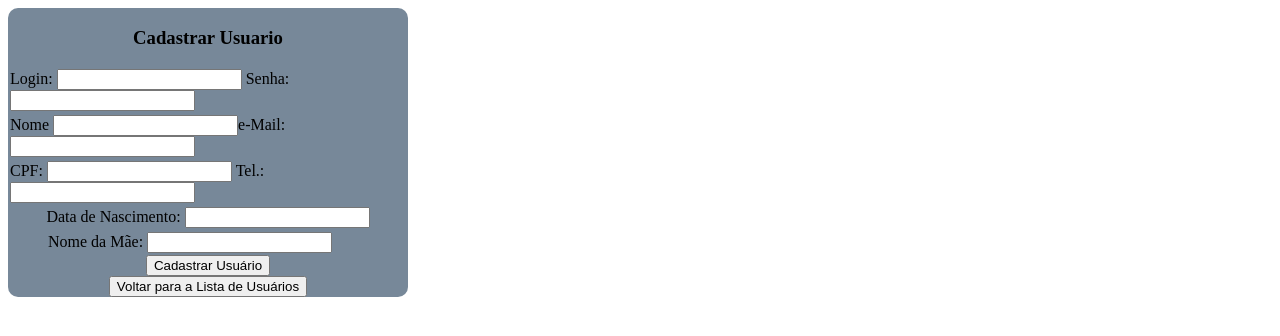
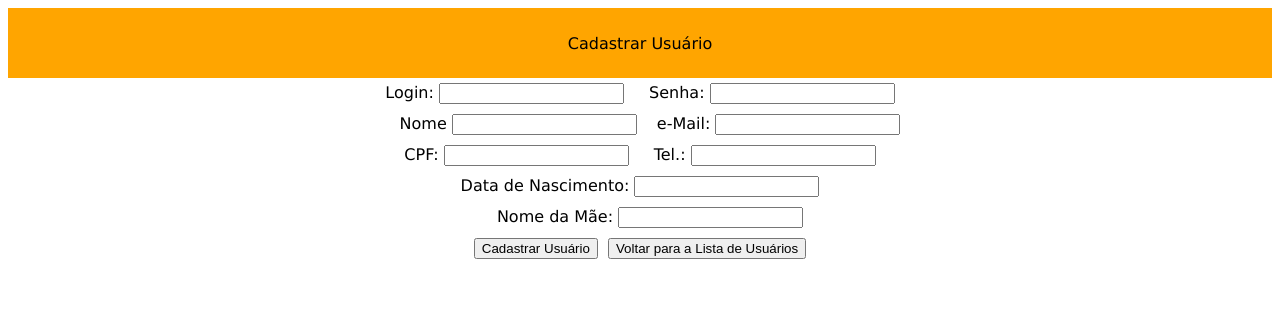
Before and after one commit to guilhermegiarola/CRUD-in-Node.js, a Next.js app in the folder frontend/: page /cadastrarUsuario in a window 1280 px wide. Shown: the top 336 px of the page. Built offline with nearby package versions, Linux system fonts and the light colour scheme.

Commit message:
feat(frontend): styles set for recover password, login and create user pages

```diff
--- a/frontend/components/Form.module.css
+++ b/frontend/components/Form.module.css
@@ -1,8 +1,6 @@
 .form {
   background-color: lightslategrey;
-  max-width: 400px;
   min-width: 200px;
-  border-radius: 10px;
   align-items: center;
   display: flex;
   justify-content: center;
--- /dev/null
+++ b/frontend/components/Header.js
@@ -0,0 +1,7 @@
+import style from "./Header.module.css";
+
+const Header = (props) => {
+  return <div className={style.Header}>{props.children}</div>;
+};
+
+export default Header;
--- /dev/null
+++ b/frontend/components/Header.module.css
@@ -0,0 +1,10 @@
+.Header {
+  width: 100%;
+  min-height: 70px;
+  height: 100%;
+  background-color: orange;
+  display: flex;
+  justify-content: center;
+  font-family: "Lucida Sans", "Lucida Sans Regular", "Lucida Grande",
+    "Lucida Sans Unicode", Geneva, Verdana, sans-serif;
+}
--- a/frontend/pages/cadastrarUsuario/index.js
+++ b/frontend/pages/cadastrarUsuario/index.js
@@ -1,9 +1,8 @@
 import { useState } from "react";
 import axios from "axios";
 import Router from "next/router";
-import Form from "../../components/Form";
-import Field from "../../components/Field";
-
+import Header from "../../components/Header";
+import styles from "./index.module.css";
 export default function CadastrarUsuario() {
   const [login, setLogin] = useState("");
   const [senha, setSenha] = useState("");
@@ -32,15 +31,17 @@ export default function CadastrarUsuario() {
     };
 
     axios(req).then((data) => {
-      console.log(data);
       Router.push("/listaUsuarios");
     });
   };
 
   return (
-    <Form>
-      <h3>Cadastrar Usuario</h3>
-      <Field>
+    <>
+      <Header>
+        <div className={styles.Title}>Cadastrar Usuário</div>
+      </Header>
+      <div className={styles.Form}>
+        <div className={styles.FormField}>
           <div>
             <span> Login: </span>
             <input
@@ -48,7 +49,7 @@ export default function CadastrarUsuario() {
                 setLogin(e.target.value);
               }}
             />
-          <span> Senha: </span>
+            <span className={styles.Span}> Senha: </span>
             <input
               type="password"
               onChange={(e) => {
@@ -56,52 +57,54 @@ export default function CadastrarUsuario() {
               }}
             />
           </div>
-      </Field>
-      <Field>
-        <span> Nome </span>
+        </div>
+        <div className={styles.FormField}>
+          <span className={styles.Span}> Nome </span>
           <input
             onChange={(e) => {
               setNome(e.target.value);
             }}
           />
-        <span>e-Mail: </span>
+          <span className={styles.Span}>e-Mail: </span>
           <input
             onChange={(e) => {
               setEmail(e.target.value);
             }}
           />
-      </Field>
-      <Field>
+        </div>
+        <div className={styles.FormField}>
           <span>CPF: </span>
           <input
             onChange={(e) => {
               setCpf(e.target.value);
             }}
           />
-        <span> Tel.: </span>
+          <span className={styles.Span}> Tel.: </span>
           <input
             onChange={(e) => {
               setTelefone(e.target.value);
             }}
           />
-      </Field>
-      <Field>
+        </div>
+        <div className={styles.FormField}>
           <span>Data de Nascimento: </span>
           <input
             onChange={(e) => {
               setDataNascimento(e.target.value);
             }}
           />
-      </Field>
-      <Field>
-        <span>Nome da Mãe: </span>
+        </div>
+        <div className={styles.FormField}>
+          <span className={styles.Span}>Nome da Mãe: </span>
           <input
             onChange={(e) => {
               setNomeMae(e.target.value);
             }}
           />
-      </Field>
+        </div>
+        <div>
           <button
+            className={styles.FormButton}
             onClick={(e) => {
               CadastrarUsuario();
             }}
@@ -109,18 +112,20 @@ export default function CadastrarUsuario() {
             Cadastrar Usuário
           </button>
           <button
+            className={styles.FormButton}
             onClick={(e) => {
               Router.push("/listaUsuarios");
             }}
           >
             Voltar para a Lista de Usuários
           </button>
-
+        </div>
         <div>
           <span>
             <b>{errorMessage}</b>
           </span>
         </div>
-    </Form>
+      </div>
+    </>
   );
 }
--- /dev/null
+++ b/frontend/pages/cadastrarUsuario/index.module.css
@@ -0,0 +1,24 @@
+.Title {
+  display: flex;
+  align-self: center;
+}
+
+.Form {
+  align-items: center;
+  display: flex;
+  flex-direction: column;
+  font-family: "Lucida Sans", "Lucida Sans Regular", "Lucida Grande",
+    "Lucida Sans Unicode", Geneva, Verdana, sans-serif;
+}
+
+.Span {
+  padding-left: 20px;
+}
+
+.FormField {
+  padding: 5px 0px;
+}
+
+.FormButton {
+  margin: 5px;
+}
--- /dev/null
+++ b/frontend/pages/listaUsuarios/index.module.css
@@ -0,0 +1,35 @@
+.Title {
+  display: flex;
+  align-self: center;
+}
+
+.Form {
+  align-items: center;
+  display: flex;
+  flex-direction: column;
+  font-family: "Lucida Sans", "Lucida Sans Regular", "Lucida Grande",
+    "Lucida Sans Unicode", Geneva, Verdana, sans-serif;
+}
+
+.Span {
+  padding: 20px 0px;
+}
+
+.FormField {
+  padding: 5px 0px;
+}
+
+.FormButton {
+  margin: 5px;
+}
+
+.forgotPassword {
+  padding-left: 10px;
+  color: black;
+  text-decoration: none;
+
+  display: flex;
+  align-self: baseline;
+  flex-direction: columns;
+  justify-content: unset;
+}
--- /dev/null
+++ b/frontend/pages/resetSenha/index.module.css
@@ -0,0 +1,24 @@
+.Title {
+  display: flex;
+  align-self: center;
+}
+
+.Form {
+  align-items: center;
+  display: flex;
+  flex-direction: column;
+  font-family: "Lucida Sans", "Lucida Sans Regular", "Lucida Grande",
+    "Lucida Sans Unicode", Geneva, Verdana, sans-serif;
+}
+
+.Span {
+  padding: 20px 0px;
+}
+
+.FormField {
+  padding: 5px 0px;
+}
+
+.FormButton {
+  margin: 5px;
+}
```
Also changed, not shown: frontend/pages/index.js (+16 -13 lines), frontend/pages/index.module.css (+22 -3 lines), frontend/pages/listaUsuarios/index.js (+7 -8 lines), frontend/pages/resetSenha/index.js (+33 -18 lines). Lines whose indentation alone changed are shown as unchanged.
